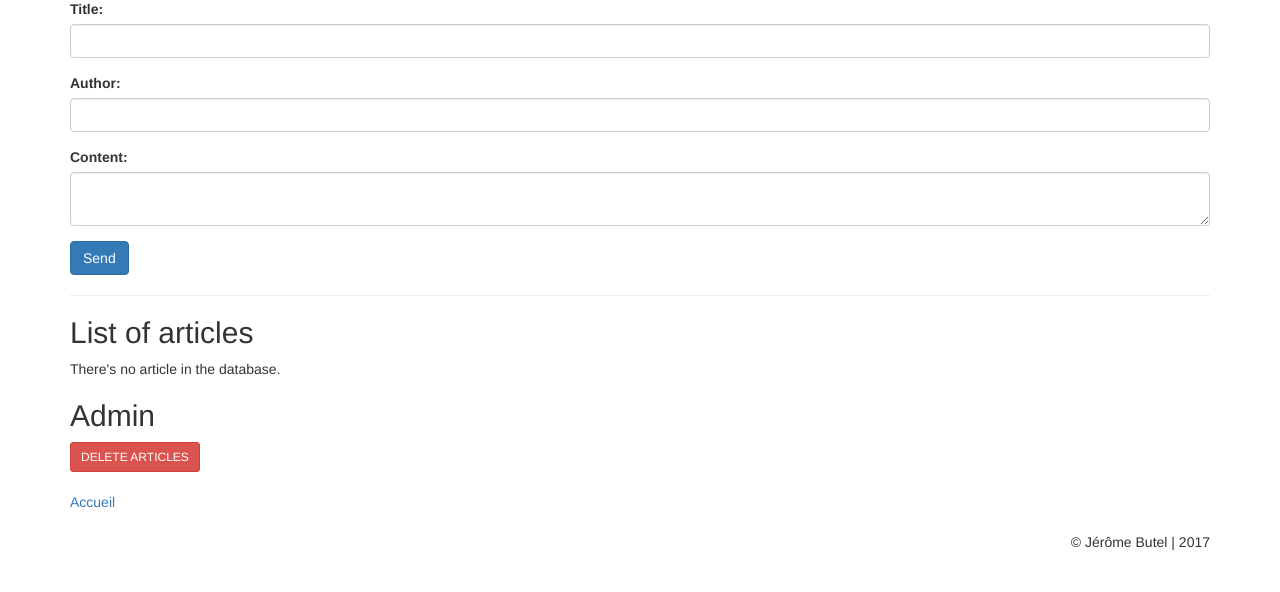
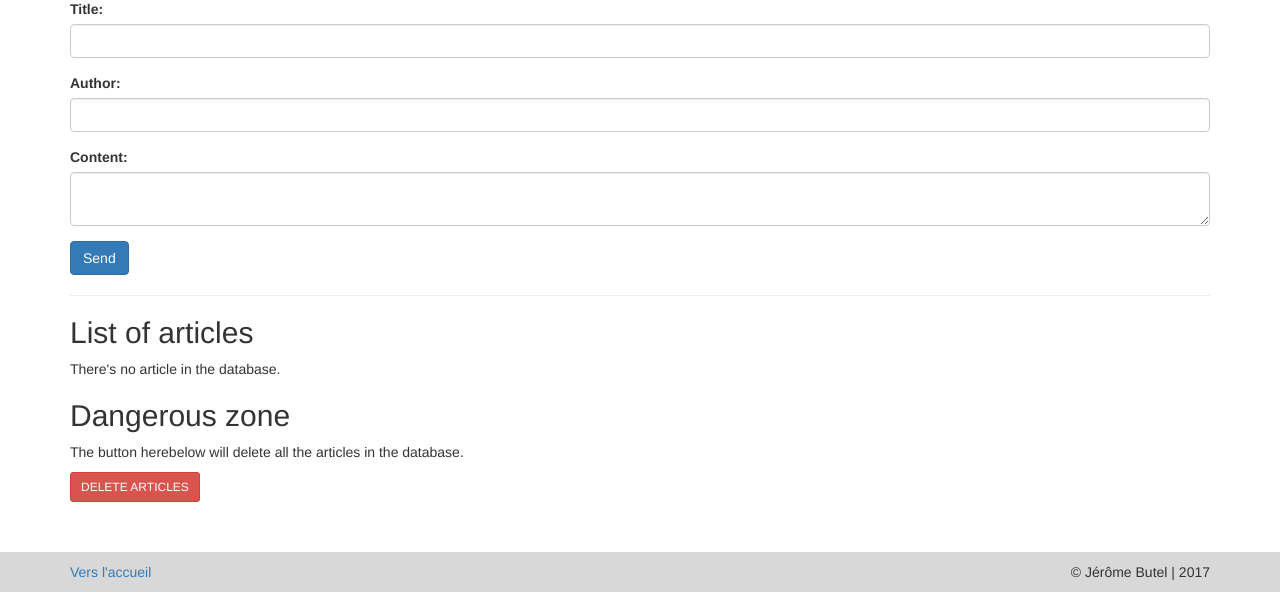
Before and after one commit to Olvire/P3_OC, a PHP site: page /pages/admin.php in a window 1280 px wide. Shown: the part 410-1002 px from the top of the page. Before the commit the page ends 960 px from the top, so only its background shows below. Run offline with PHP 8.4, Linux system fonts and the light colour scheme; data that the repository does not hold is empty; some libraries are stand-ins or nearby versions.

Commit message:
Modification du footer page admin, correction liens vers admin et vers index

```diff
--- a/pages/admin.php
+++ b/pages/admin.php
@@ -31,10 +31,10 @@ if(isset($_POST['truncate']))
 	    <link rel="icon" href="../../favicon.ico">
 	    <!-- Start Twitter Bootstrap -->
 		<link rel="stylesheet" href="https://maxcdn.bootstrapcdn.com/bootstrap/3.3.7/css/bootstrap.min.css" integrity="sha384-BVYiiSIFeK1dGmJRAkycuHAHRg32OmUcww7on3RYdg4Va+PmSTsz/K68vbdEjh4u" crossorigin="anonymous">
-		<link rel="stylesheet" href="../public/style.css">
+		<link rel="stylesheet" href="../public/style.css?<?php echo time(); ?>">
 		<!-- TinyMCE -->
 		<script src="//cdn.tinymce.com/4/tinymce.min.js"></script>
-  		<script>tinymce.init({ selector:'textarea', plugins : 'advlist autolink link image lists charmap print preview autolink' });</script>
+  		<script>tinymce.init({ selector:'textarea', plugins : 'advlist autolink link image lists charmap print preview' });</script>
 		<title>Administration</title>
 	</head>
 
@@ -54,7 +54,7 @@ if(isset($_POST['truncate']))
 	      </div>
 	    </nav>
 
-		<div class="container">
+		<div class="container container-admin">
 			<div class="page-header">
 				<h1>Administration</h1>
 				<p>Hello dear administrator,</p>
@@ -110,17 +110,18 @@ if(isset($_POST['truncate']))
 				}
 			}
 			?>
-			<h2>Admin</h2>
+			<h2>Dangerous zone</h2>
+			<p>The button herebelow will delete all the articles in the database.</p>
 			<form action="#" method="post">
 				<button type="submit" name="truncate" class="btn btn-danger btn-sm">DELETE ARTICLES</button>
 			</form><br>
-
-			<p><a href="../public/index.php">Accueil</a></p>
 		</div>
 
 		<footer>
 			<div class="container">
-				<p>&copy; Jérôme Butel | <?= date('Y'); ?></p>
+				<a href="../public/index.php">Vers l'accueil</a>
+				<span class="nothing"></span>
+				<span class="copyright">&copy; Jérôme Butel | <?= date('Y'); ?></span>
 			</div>
 		</footer>
 	</body>
--- a/public/index.php
+++ b/public/index.php
@@ -43,7 +43,7 @@ $manager = new ArticleManager('blog_ecrivain');
 				}
 				?>
 
-			<a href="../pages/admin.php">Admin</a>
+			<a href="../pages/admin.php">Vers la page d'administration</a>
 		</div>
 	</body>
 </html>
--- a/public/style.css
+++ b/public/style.css
@@ -1,9 +1,41 @@
-
 
 .article { margin: 0 0 10px 0; }
 
 .page-header {
 	margin-top: 0;
+}
+
+/* Admin page */
+.container-admin {
+	/*border: 1px solid #333;*/
+	margin-bottom: 30px;
+}
+
+footer {
+	background-color: #D8D8D8;
+	margin: 0 auto;
+	padding: 10px 0;
+}
+
+footer .container {
+	display: -webkit-flex;
+	display: flex;
+	flex-direction: row;
+	justify-content: space-between;
+}
+
+/* use to space link and copyright in the footer */
+.nothing {
+	flex: 1;
+}
+
+footer p { margin: 0; }
+
+
+/* Index page */
+.container-index h3,
+.container-index p {
+	text-align: center;
 }
 
 .pic-top {
@@ -13,18 +45,3 @@
 	height: 300px;
 	margin-top: 20px;
 }
-
-footer {
-	background-color: transparent;
-	padding: 10px 0;
-}
-
-footer p {
-	margin: 0;
-	text-align: right;
-}
-
-.container-index h3,
-.container-index p {
-	text-align: center;
-}
```
